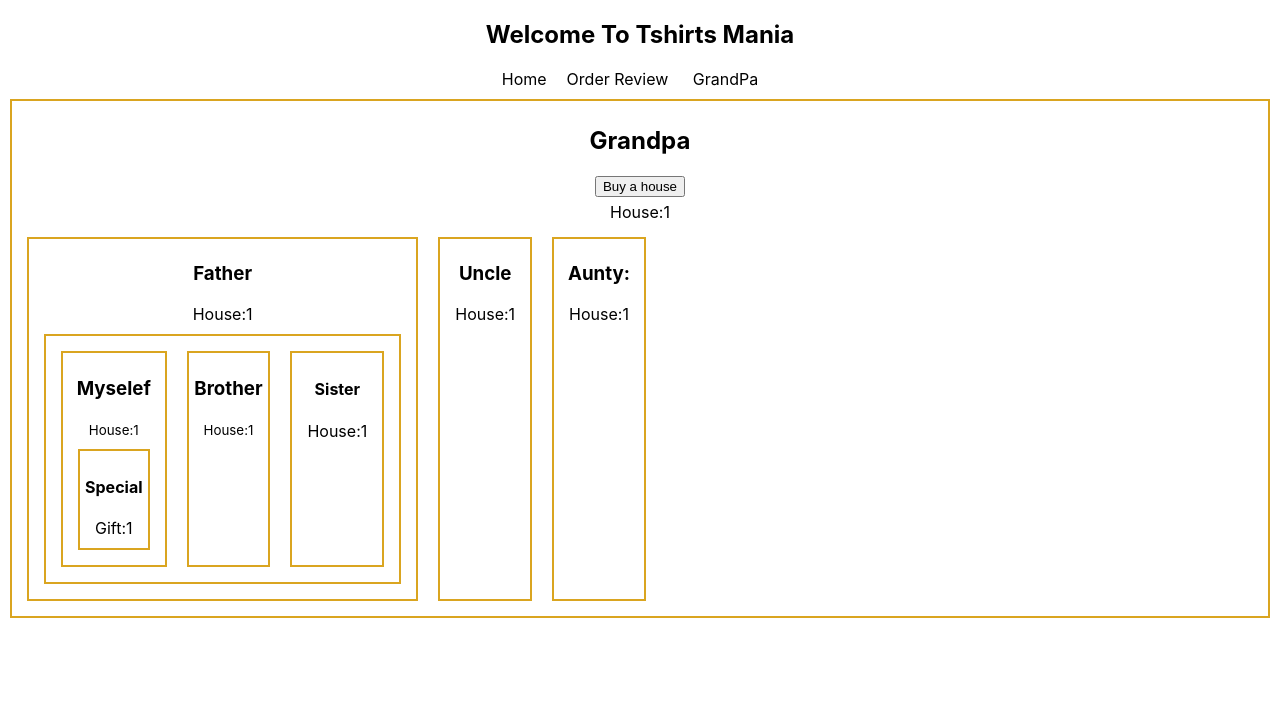
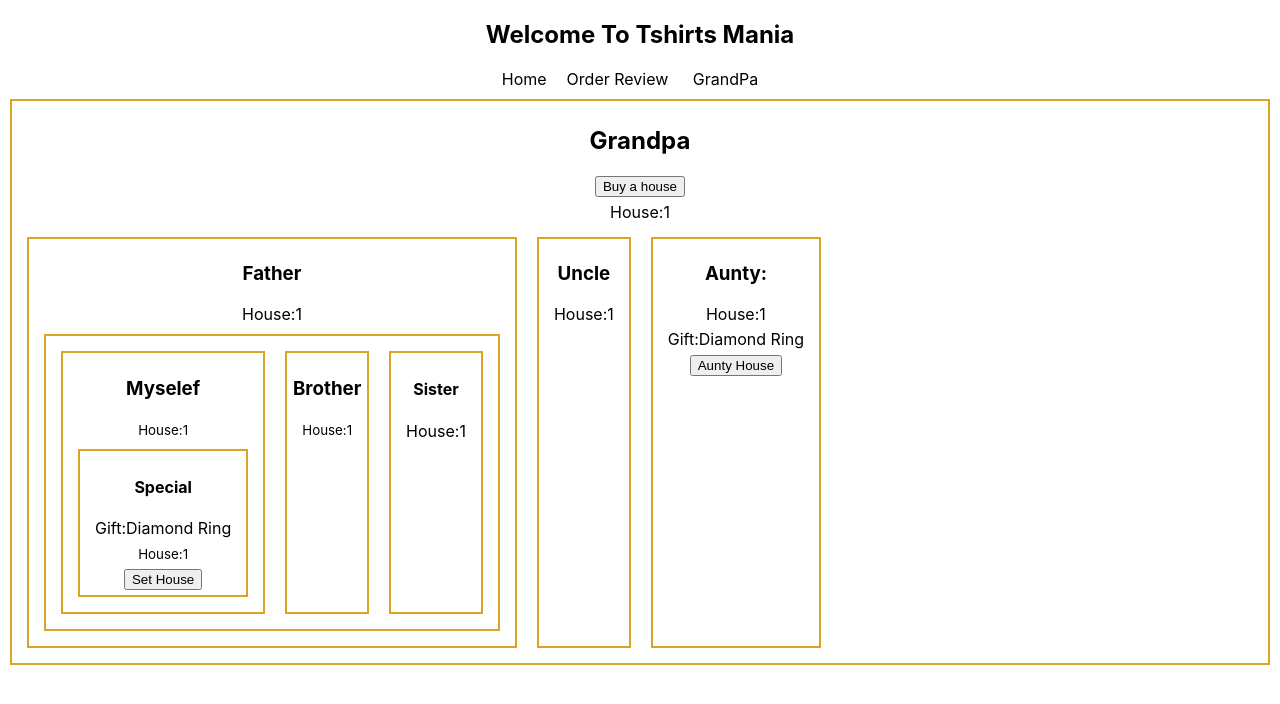
Before and after one commit to tanverrana/tshirt-mania, a React (Create React App) app: page /grandpa in a window 1280 px wide. Shown: the top 704 px of the page. Built offline with nearby package versions, Linux system fonts and the light colour scheme.

Commit message:
context api with multiple value

```diff
--- a/src/components/Aunty/Aunty.js
+++ b/src/components/Aunty/Aunty.js
@@ -1,10 +1,15 @@
 import React from 'react';
+import { useContext } from 'react';
+import { RingContext } from '../Grandpa/Grandpa';
 
-const Aunty = ({ house }) => {
+const Aunty = () => {
+    const [ornament, house, setHouse] = useContext(RingContext);
     return (
         <div>
             <h3>Aunty:</h3>
             <p>House:{house}</p>
+            <p>Gift:{ornament}</p>
+            <button onClick={() => setHouse(house + 1)}>Aunty House</button>
         </div>
     );
 };
--- a/src/components/Special/Special.js
+++ b/src/components/Special/Special.js
@@ -3,11 +3,13 @@ import { useContext } from 'react';
 import { RingContext } from '../Grandpa/Grandpa';
 
 const Special = () => {
-    const ring = useContext(RingContext);
+    const [ornament, house, setHouse] = useContext(RingContext);
     return (
         <div>
             <h4>Special</h4>
-            <p>Gift:{ring}</p>
+            <p>Gift:{ornament}</p>
+            <p><small>House:{house}</small></p>
+            <button onClick={() => setHouse(house + 1)}>Set House</button>
         </div>
     );
 };
```
Also changed, not shown: src/components/Grandpa/Grandpa.js (+12 -2 lines).
